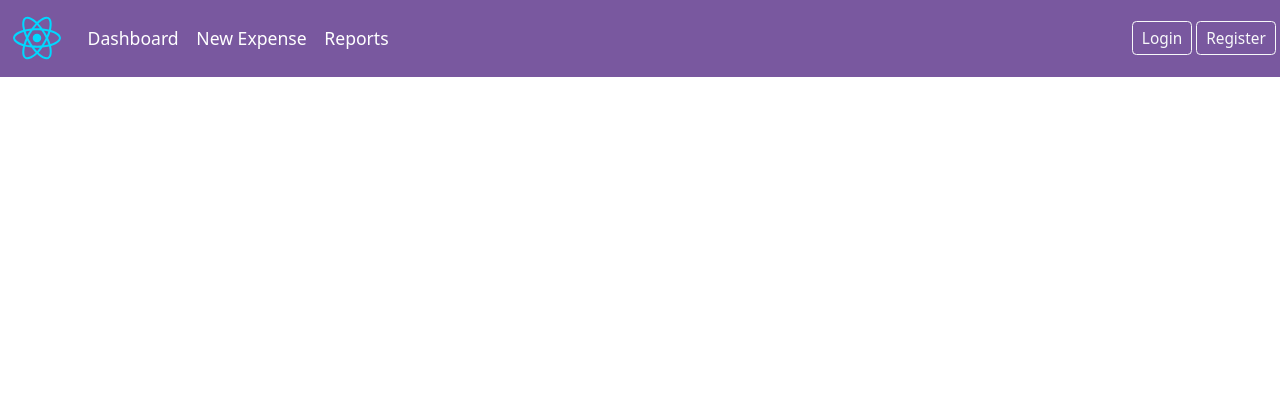
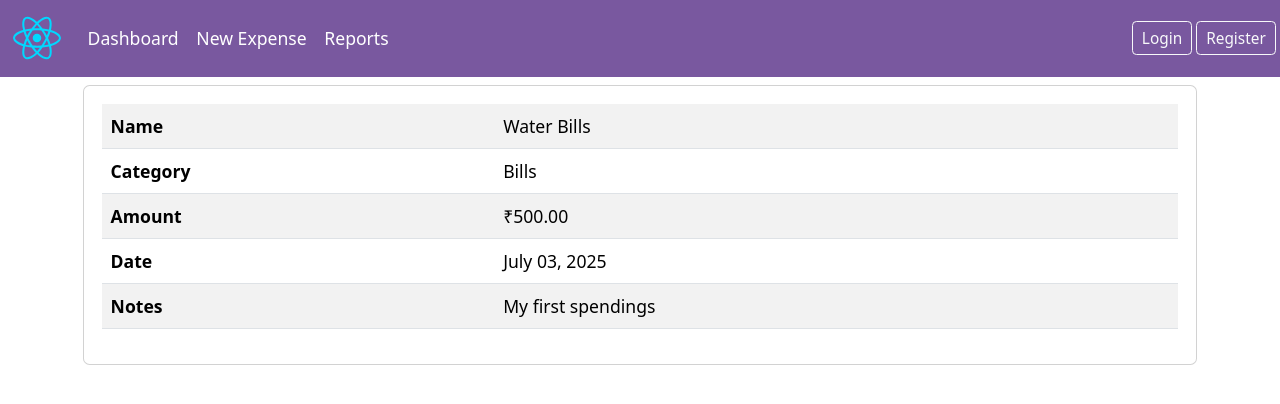
Before and after one commit to the-javascript-jedi/java-projects, a React (Vite) app in the folder java-with-react/project/webapp/: page /view/1 in a window 1280 px wide. Shown: the top 404 px of the page. Built offline with nearby package versions, Linux system fonts and the light colour scheme.

Commit message:
added table to display data

```diff
--- a/java-with-react/project/webapp/src/App.tsx
+++ b/java-with-react/project/webapp/src/App.tsx
@@ -16,7 +16,7 @@ const App = () => {
         <Route path="/login" element={<Login />} />
         <Route path="/register" element={<Register />} />
         <Route path="/new" element={<NewExpense />} />
-        <Route path="/view" element={<ExpenseDetails />} />
+        <Route path="/view/:expenseId" element={<ExpenseDetails />} />
         <Route path="/reports" element={<ExpenseReports />} />
       </Routes>
     </BrowserRouter>
--- a/java-with-react/project/webapp/src/components/ExpenseList.tsx
+++ b/java-with-react/project/webapp/src/components/ExpenseList.tsx
@@ -1,3 +1,4 @@
+import { Link } from "react-router-dom";
 import type { Expense } from "../model/Expense";
 import CurrencyUtils from "../utils/CurrencyUtils";
 import DateUtils from "../utils/DateUtils";
@@ -13,7 +14,12 @@ const ExpenseList = ({ expenses }: Props) => {
         <span className="float-end">Amount</span>
       </div>
       {expenses.map((expense) => (
-        <div className="card-body">
+        <Link
+          className="card-body"
+          to={`/view/${expense.expenseId}`}
+          key={expense.expenseId}
+          style={{ textDecoration: "none", color: "inherit" }}
+        >
           <div key={expense.expenseId} className="card mb-3">
             <div className="d-flex justify-content-between border-bottom-1 p-3 text-dark">
               <div className="card-title m-0">
@@ -29,7 +35,7 @@ const ExpenseList = ({ expenses }: Props) => {
               </div>
             </div>
           </div>
-        </div>
+        </Link>
       ))}
     </div>
   );
--- a/java-with-react/project/webapp/src/pages/expense/ExpenseDetails.tsx
+++ b/java-with-react/project/webapp/src/pages/expense/ExpenseDetails.tsx
@@ -1,8 +1,41 @@
+import { useParams } from "react-router-dom";
+import CurrencyUtils from "../../utils/CurrencyUtils";
+import DateUtils from "../../utils/DateUtils";
+
 const ExpenseDetails = () => {
+  const { expenseId } = useParams();
+  console.log("Expense ID:", expenseId);
   return (
-    <div>
-      ExpenseDetails
+    <div className="container mt-2">
+      <div className="card">
+        <div className="card-body p-3">
+          <table className="table table-striped table-hover table-responsive">
+            <tbody>
+              <tr>
+                <th>Name</th>
+                <td>Water Bills</td>
+              </tr>
+              <tr>
+                <th>Category</th>
+                <td>Bills</td>
+              </tr>
+              <tr>
+                <th>Amount</th>
+                <td>{CurrencyUtils.formatCurrency(500, "INR")}</td>
+              </tr>
+              <tr>
+                <th>Date</th>
+                <td>{DateUtils.formatDateString(new Date().toDateString())}</td>
+              </tr>
+              <tr>
+                <th>Notes</th>
+                <td>My first spendings</td>
+              </tr>
+            </tbody>
+          </table>
+        </div>
+      </div>
     </div>
-  )
-}
-export default ExpenseDetails
+  );
+};
+export default ExpenseDetails;
```
